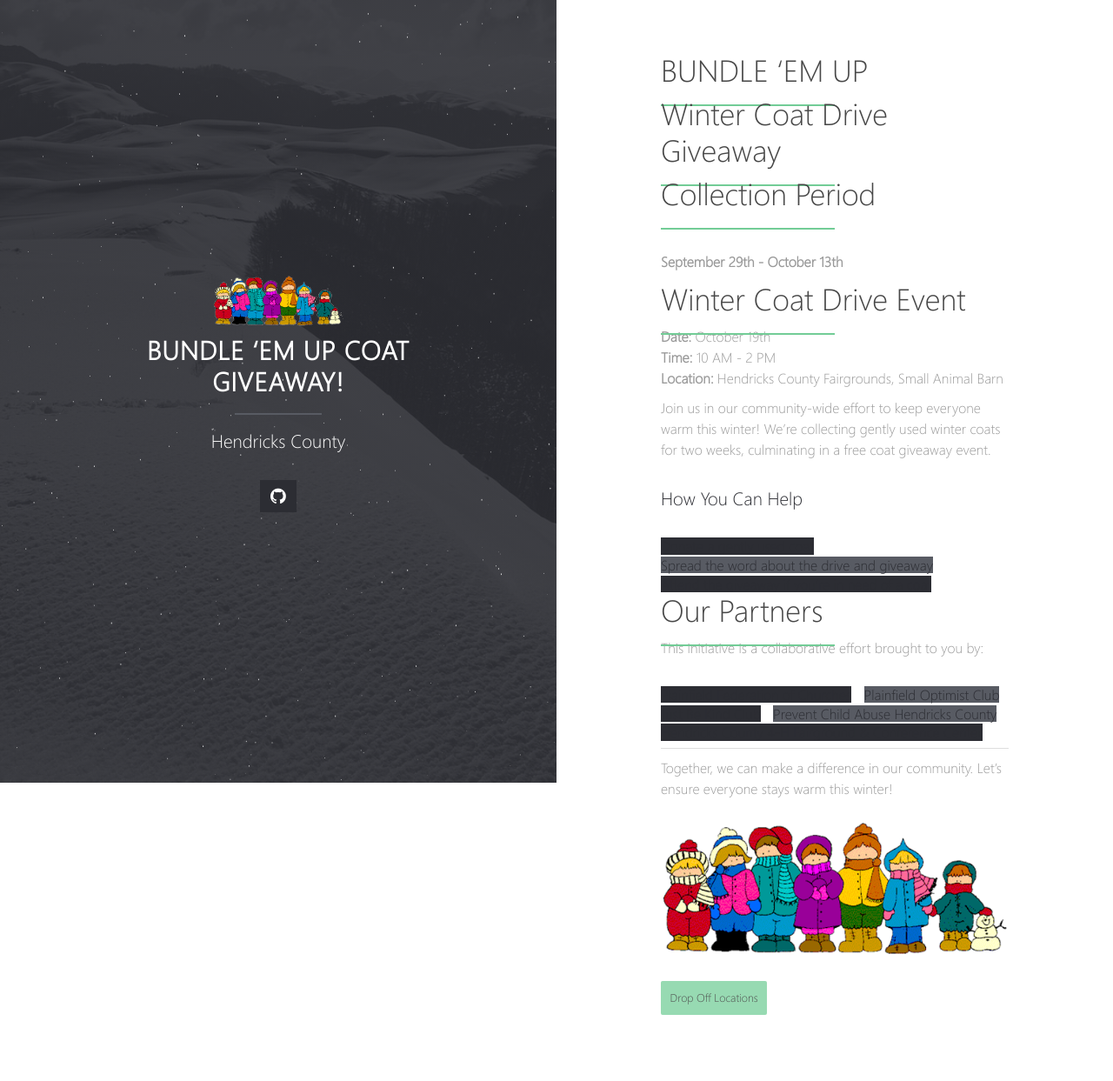
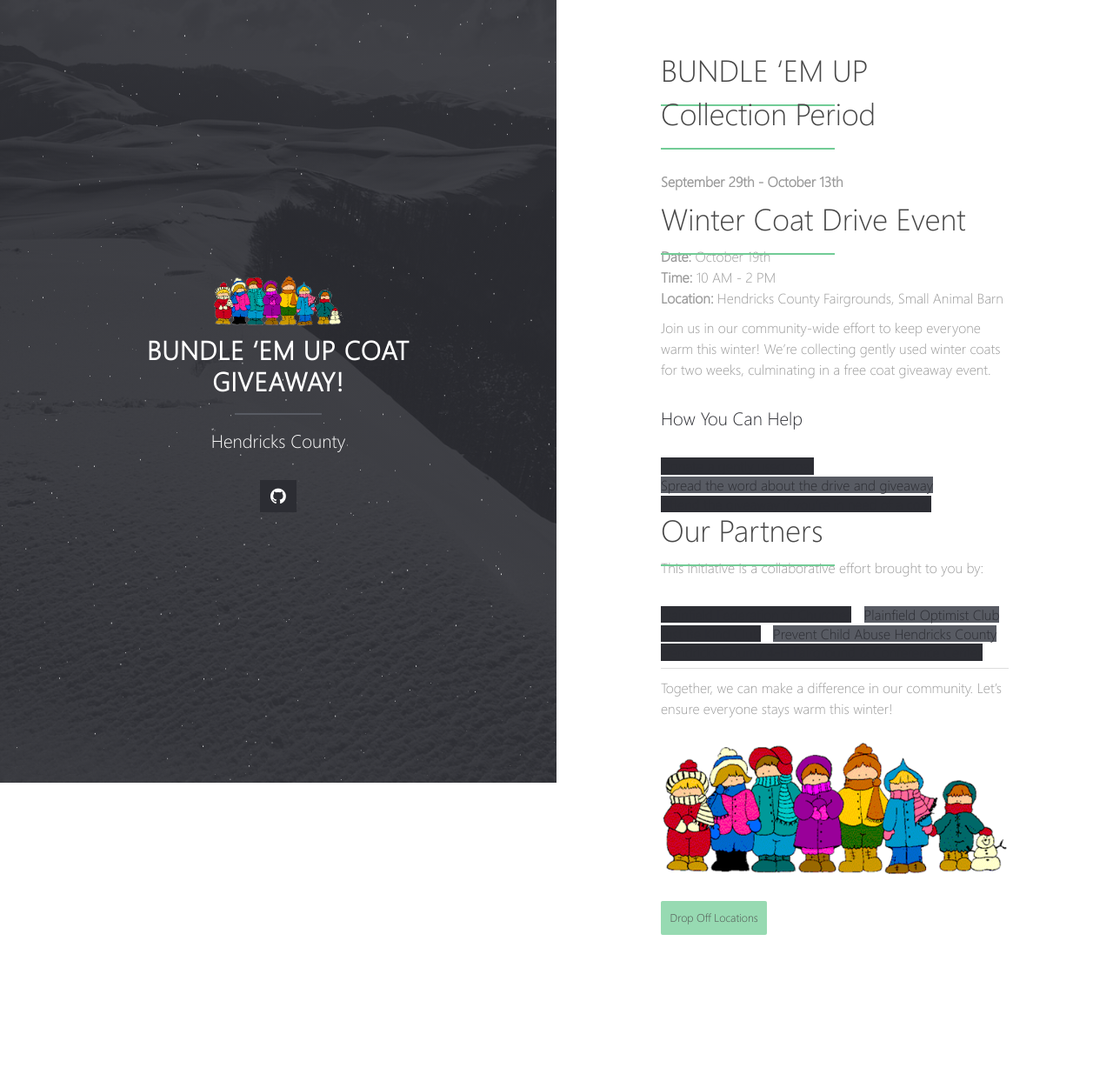
Before and after one commit to Bwaite43/bundleemup.com, a Jekyll site: the page built from index.md, in a window 1280 px wide. Shown: the whole page at 87% size. Built offline with Jekyll 4.4.1, drawn with Linux system fonts in a browser that asks for light colours; our own code applies the rules of GitHub Pages for plain Markdown files; after the commit the page ends 1151 px from its top, so only the background shows below that.

Commit message:
Update index.md

```diff
--- a/index.md
+++ b/index.md
@@ -2,12 +2,11 @@
 layout: home
 ---
 # BUNDLE ‘EM UP
-# Winter Coat Drive Giveaway
 
-## Collection Period
+# Collection Period
 **September 29th - October 13th**
 
-## Winter Coat Drive Event
+# Winter Coat Drive Event
 **Date:** October 19th
 **Time:** 10 AM - 2 PM
 **Location:** Hendricks County Fairgrounds, Small Animal Barn
```
